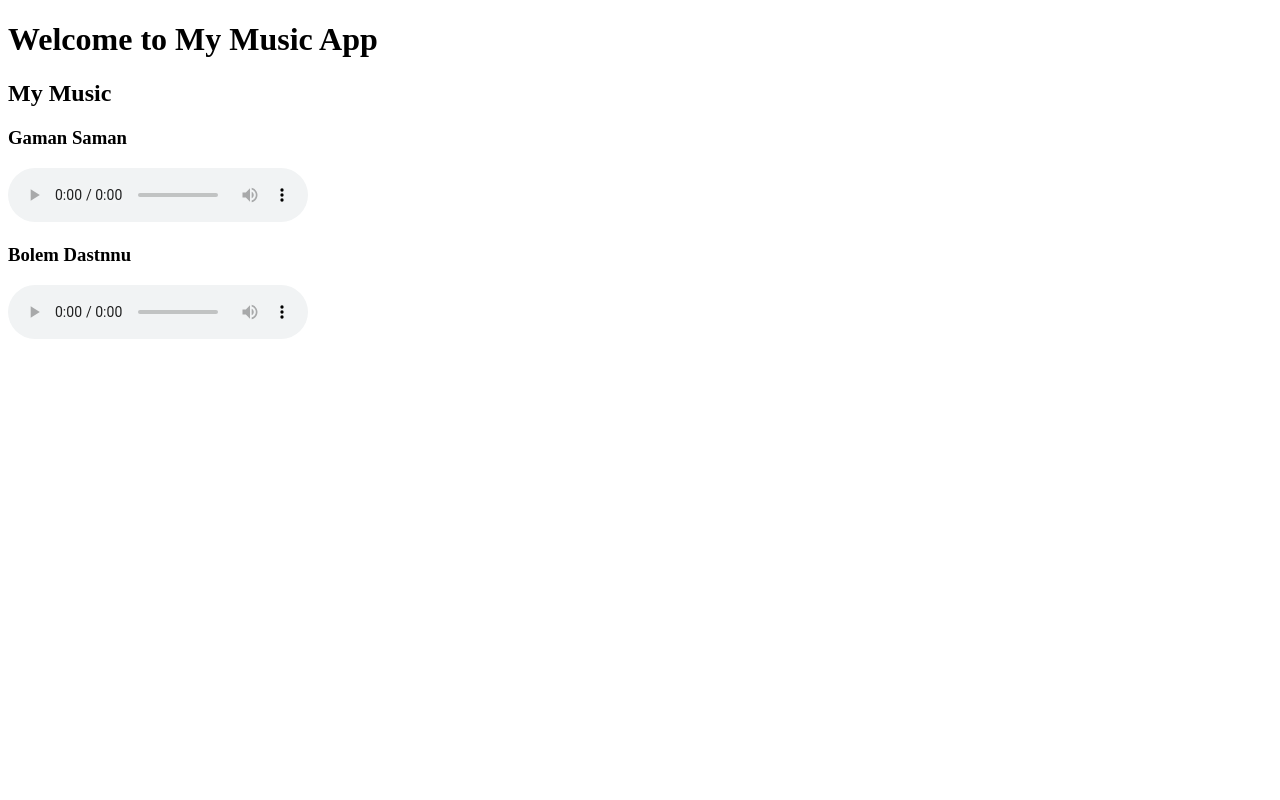
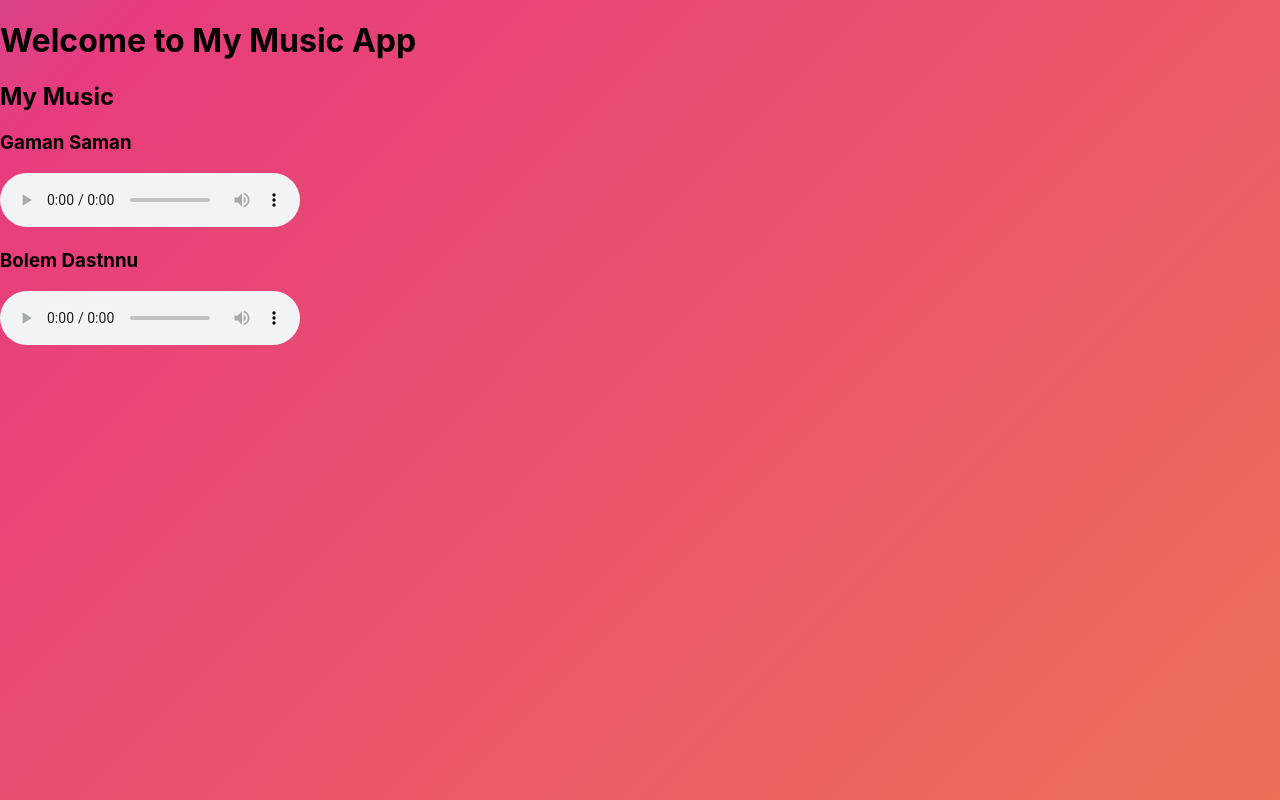
Before and after one commit to brynjarmbje/my-webpage-bmb, a React (Create React App) app: page / in a window 1280 px wide. Built offline with nearby package versions, Linux system fonts and the light colour scheme.

Commit message:
csss more

```diff
--- a/src/index.css
+++ b/src/index.css
@@ -1,3 +1,52 @@
+body {
+  margin: 0;
+  font-family: -apple-system, BlinkMacSystemFont, 'Segoe UI', 'Roboto', 'Oxygen',
+    'Ubuntu', 'Cantarell', 'Fira Sans', 'Droid Sans', 'Helvetica Neue',
+    sans-serif;
+  -webkit-font-smoothing: antialiased;
+  -moz-osx-font-smoothing: grayscale;
+  background: linear-gradient(-45deg, #ee7752, #e73c7e, #23a6d5, #23d5ab);
+  background-size: 400% 400%;
+  animation: gradient 15s ease infinite;
+}
+
+@keyframes gradient {
+  0% {
+    background-position: 0% 50%;
+  }
+  50% {
+    background-position: 100% 50%;
+  }
+  100% {
+    background-position: 0% 50%;
+  }
+}
+
+code {
+  font-family: source-code-pro, Menlo, Monaco, Consolas, 'Courier New',
+    monospace;
+}
+
+button {
+  background-color: #4CAF50; /* Green */
+  border: none;
+  color: white;
+  padding: 15px 32px;
+  text-align: center;
+  text-decoration: none;
+  display: inline-block;
+  font-size: 16px;
+  margin: 4px 2px;
+  transition-duration: 0.4s;
+  cursor: pointer;
+}
+
+button:hover {
+  background-color: white;
+  color: black;
+  border: 2px solid #4CAF50;
+}
+
 
 /* Styling for the audio player */
 .audio-player {
```
